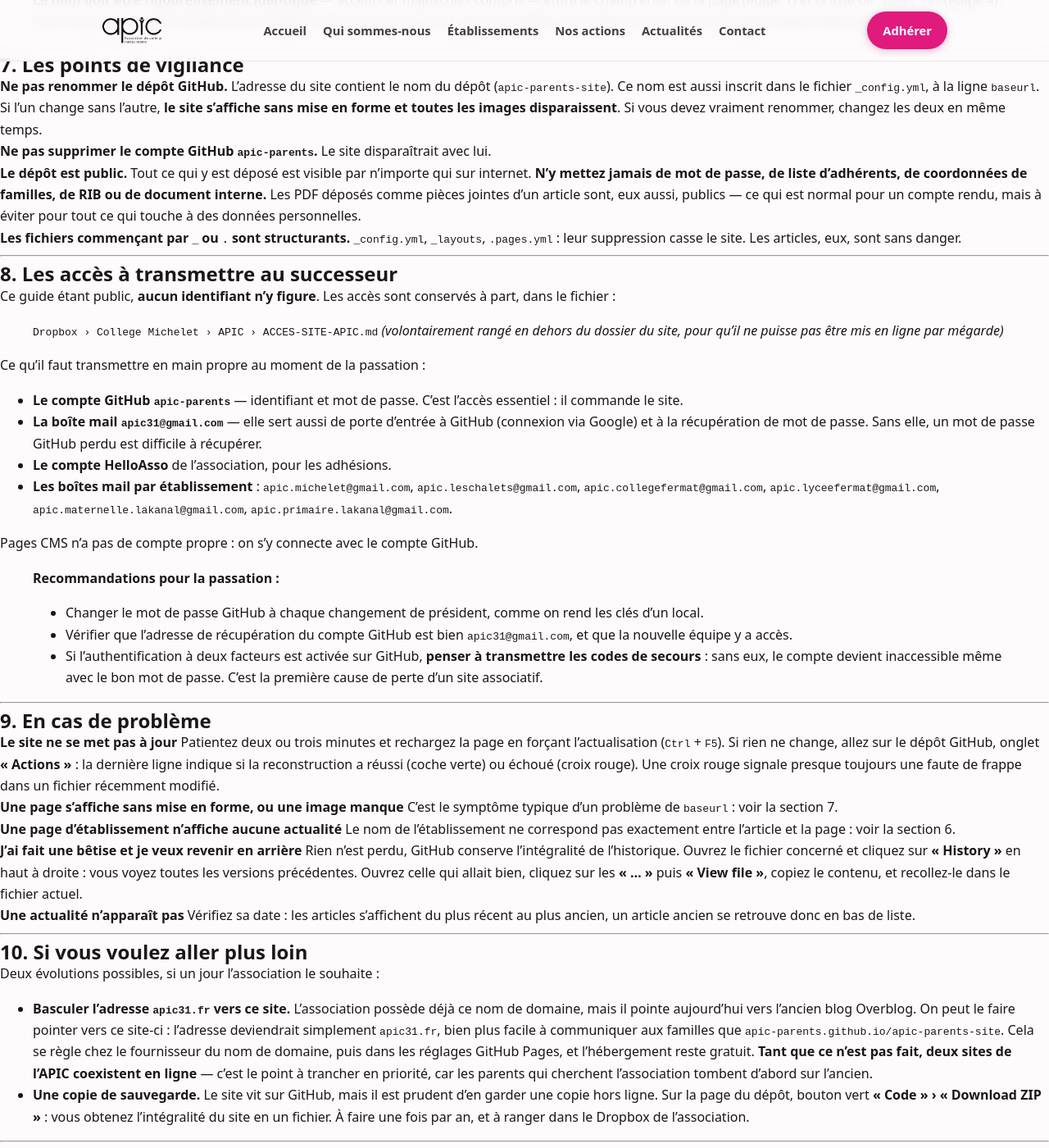
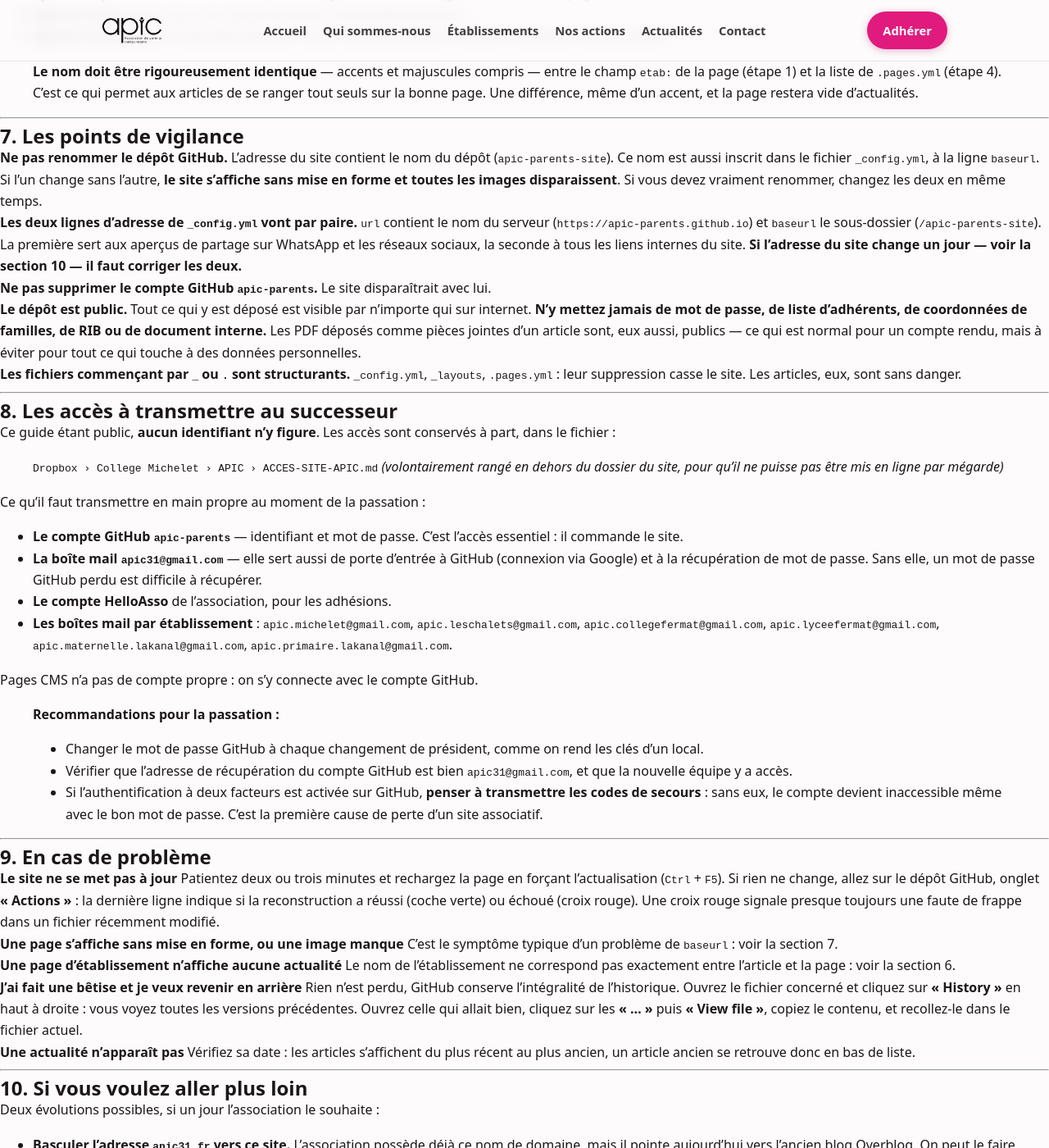
Before and after one commit to apic-parents/apic-parents-site, a Jekyll site: the page built from GUIDE-DU-SITE.md, in a window 1280 px wide and 1400 px high, scrolled down 4529 px. Shown: the whole window at 82% size. Built offline with Jekyll 4.4.1, drawn with Linux system fonts in a browser that asks for light colours; our own code applies the rules of GitHub Pages for plain Markdown files; some of the changed text lies outside the part shown.

Commit message:
Add files via upload

```diff
--- a/GUIDE-DU-SITE.md
+++ b/GUIDE-DU-SITE.md
@@ -113,6 +113,8 @@
 | `_layouts/post.html` | La mise en page d'un article d'actualité. |
 | `_posts/` | Le dossier des actualités. **Normalement, on n'y touche pas à la main : on passe par Pages CMS.** |
 | `assets/` | Les images : le logo, la photo d'accueil, les six photos d'établissement. |
+| `assets/favicon.ico`, `favicon-32.png`, `apple-touch-icon.png` | La petite icône affichée dans l'onglet du navigateur, et celle qui apparaît si le site est ajouté à l'écran d'accueil d'un téléphone. |
+| `assets/og-image.jpg` | **L'image de partage.** C'est elle qui s'affiche quand quelqu'un colle le lien du site sur WhatsApp, Facebook ou dans un mail. Sans elle, les applications récupèrent la minuscule icône d'onglet et l'agrandissent : le résultat est très flou. |
 | `assets/uploads/` | Les images et PDF envoyés depuis Pages CMS. |
 | `_config.yml` | Les réglages généraux du site (titre, description). **À ne modifier qu'en connaissance de cause** — voir l'avertissement en section 7. |
 | `.pages.yml` | Le réglage de Pages CMS : la liste des champs d'un article et la liste déroulante des établissements. |
@@ -204,6 +206,9 @@
 **Ne pas renommer le dépôt GitHub.**
 L'adresse du site contient le nom du dépôt (`apic-parents-site`). Ce nom est aussi inscrit dans le fichier `_config.yml`, à la ligne `baseurl`. Si l'un change sans l'autre, **le site s'affiche sans mise en forme et toutes les images disparaissent**. Si vous devez vraiment renommer, changez les deux en même temps.
 
+**Les deux lignes d'adresse de `_config.yml` vont par paire.**
+`url` contient le nom du serveur (`https://apic-parents.github.io`) et `baseurl` le sous-dossier (`/apic-parents-site`). La première sert aux aperçus de partage sur WhatsApp et les réseaux sociaux, la seconde à tous les liens internes du site. **Si l'adresse du site change un jour — voir la section 10 — il faut corriger les deux.**
+
 **Ne pas supprimer le compte GitHub `apic-parents`.**
 Le site disparaîtrait avec lui.
 
@@ -261,7 +266,7 @@
 
 Deux évolutions possibles, si un jour l'association le souhaite :
 
-- **Basculer l'adresse `apic31.fr` vers ce site.** L'association possède déjà ce nom de domaine, mais il pointe aujourd'hui vers l'ancien blog Overblog. On peut le faire pointer vers ce site-ci : l'adresse deviendrait simplement `apic31.fr`, bien plus facile à communiquer aux familles que `apic-parents.github.io/apic-parents-site`. Cela se règle chez le fournisseur du nom de domaine, puis dans les réglages GitHub Pages, et l'hébergement reste gratuit. **Tant que ce n'est pas fait, deux sites de l'APIC coexistent en ligne** — c'est le point à trancher en priorité, car les parents qui cherchent l'association tombent d'abord sur l'ancien.
+- **Basculer l'adresse `apic31.fr` vers ce site.** L'association possède déjà ce nom de domaine, mais il pointe aujourd'hui vers l'ancien blog Overblog. On peut le faire pointer vers ce site-ci : l'adresse deviendrait simplement `apic31.fr`, bien plus facile à communiquer aux familles que `apic-parents.github.io/apic-parents-site`. Cela se règle chez le fournisseur du nom de domaine, puis dans les réglages GitHub Pages — **sans oublier de corriger `url` et `baseurl` dans `_config.yml`** (voir section 7) — et l'hébergement reste gratuit. **Tant que ce n'est pas fait, deux sites de l'APIC coexistent en ligne** — c'est le point à trancher en priorité, car les parents qui cherchent l'association tombent d'abord sur l'ancien.
 - **Une copie de sauvegarde.** Le site vit sur GitHub, mais il est prudent d'en garder une copie hors ligne. Sur la page du dépôt, bouton vert **« Code » › « Download ZIP »** : vous obtenez l'intégralité du site en un fichier. À faire une fois par an, et à ranger dans le Dropbox de l'association.
 
 ---
--- a/_config.yml
+++ b/_config.yml
@@ -1,5 +1,6 @@
 title: "APIC — Association de Parents Indépendants"
 description: "Association de parents indépendants à Toulouse — écoles Lakanal, collèges Michelet et Les Chalets, collège et lycée Fermat."
+url: "https://apic-parents.github.io"
 baseurl: "/apic-parents-site"
 future: true
 permalink: /actualites/:year/:month/:day/:title/
```
